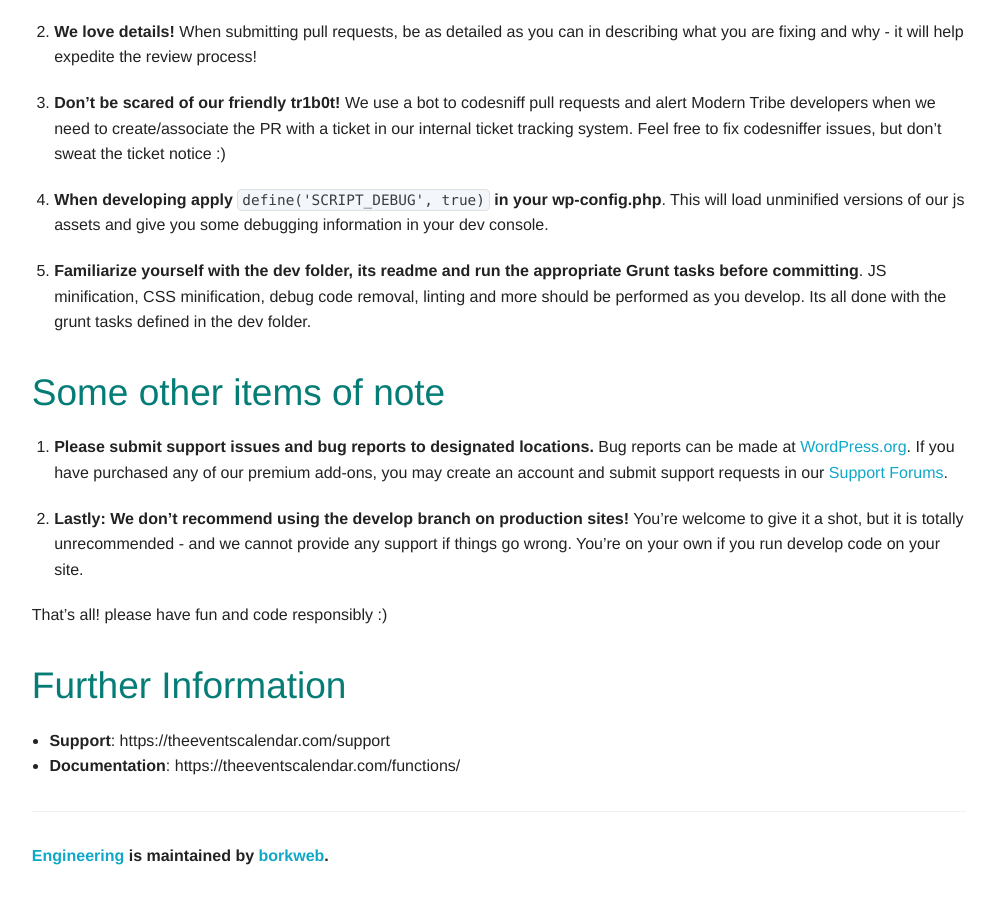
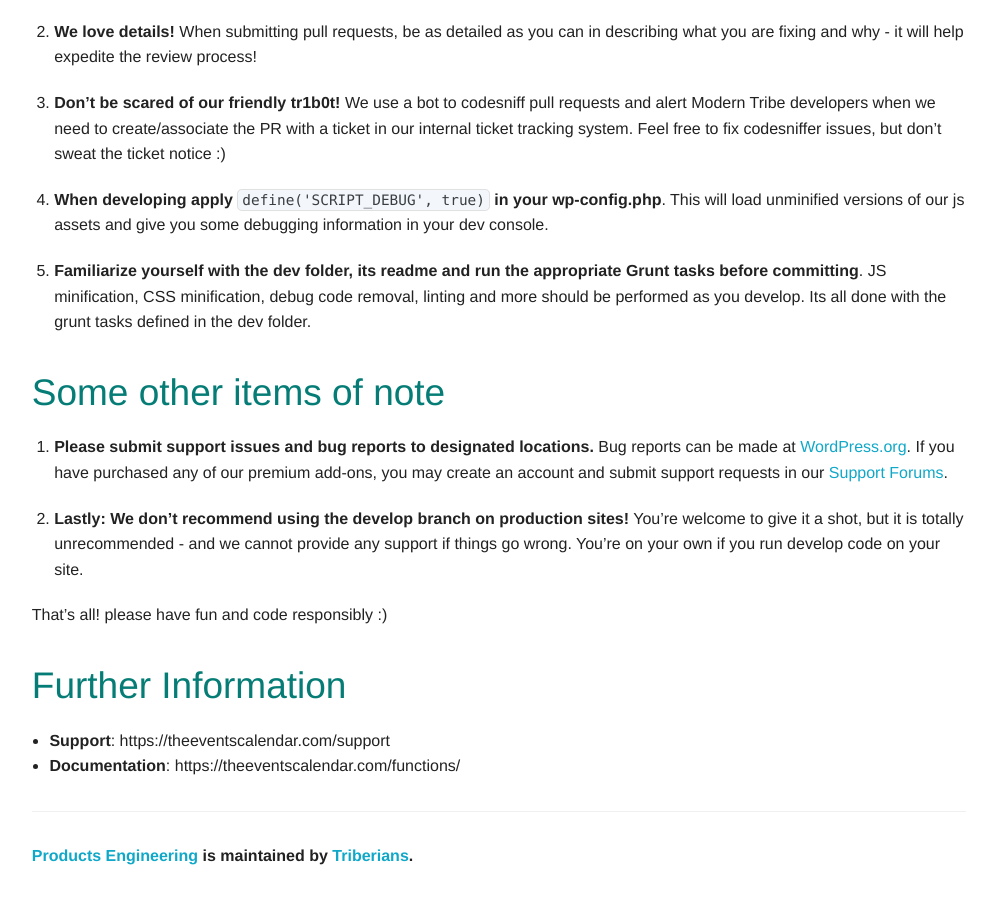
Before and after one commit to moderntribe/products-engineering, a Jekyll site: the page built from index.html, in a window 1280 px wide and 900 px high, scrolled down 601 px. Shown: the whole window, without its empty margins (141-1136 px from the left). Built offline with Jekyll 4.4.1, drawn with Linux system fonts in a browser that asks for light colours; nearby versions of some CDN libraries; some web fonts are replaced.

Commit message:
Fix the Footer HTML

```diff
--- a/_includes/footer.html
+++ b/_includes/footer.html
@@ -1,5 +1,5 @@
 		<footer class="site-footer">
-			<span class="site-footer-owner"><a href="https://github.com/borkweb/engineering">Engineering</a> is maintained by <a href="https://github.com/borkweb">borkweb</a>.</span>
+			<span class="site-footer-owner"><a href="https://github.com/moderntribe/products-engineering">Products Engineering</a> is maintained by <a href="https://github.com/moderntribe/products-engineering/graphs/contributors">Triberians</a>.</span>
 		</footer>
 	</div>
 </section>
```
